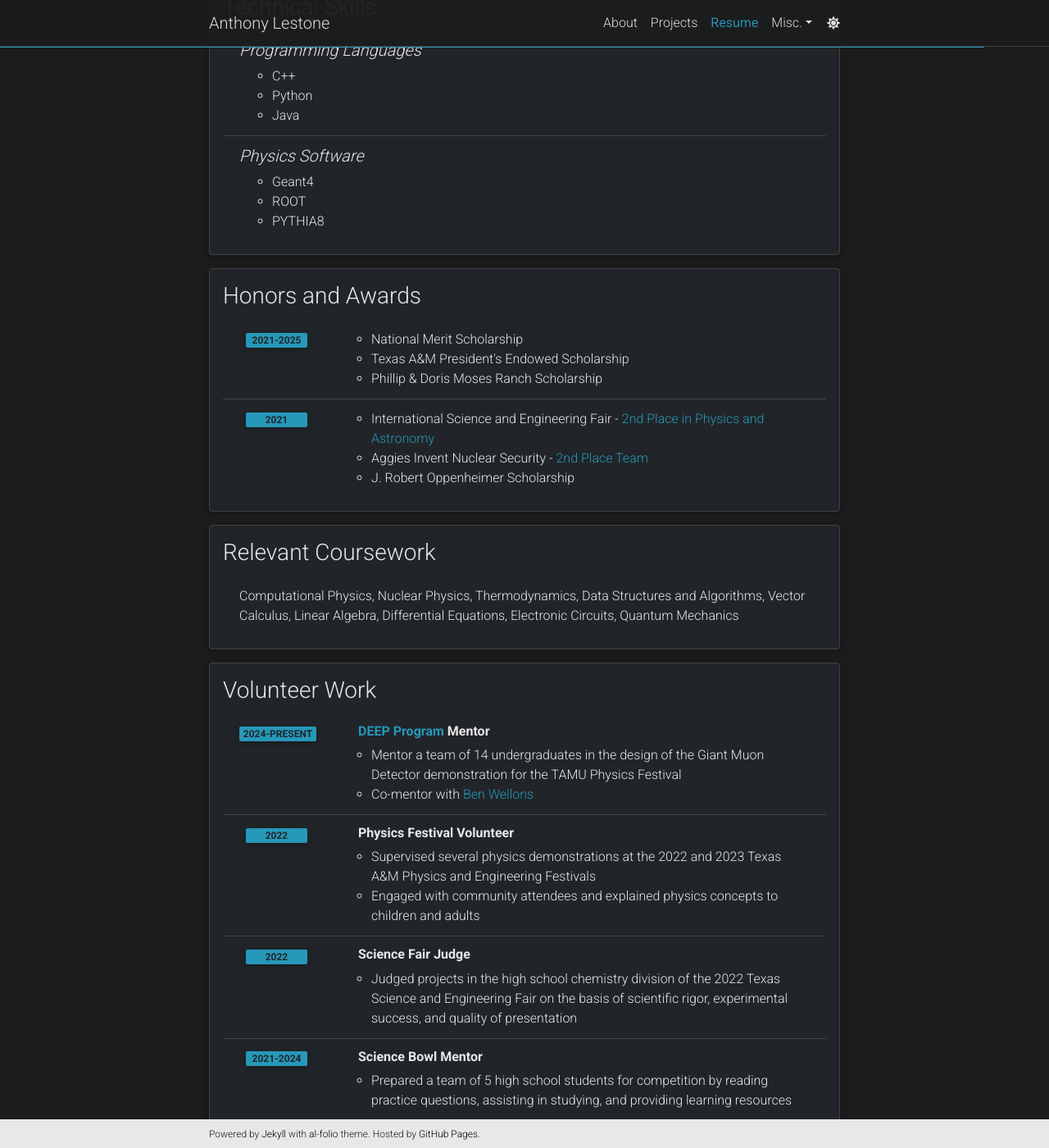
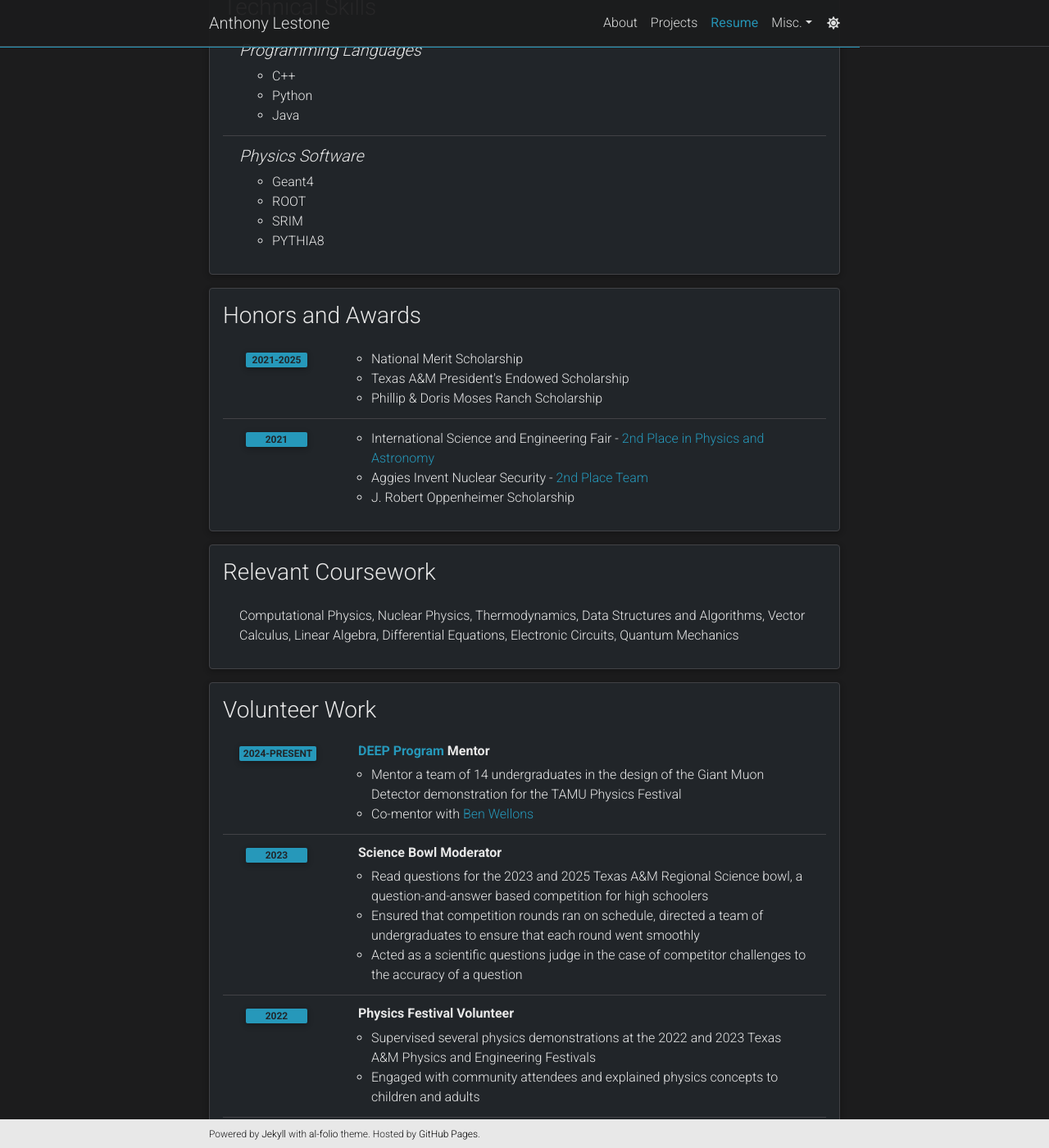
Before and after one commit to anthonylestone/anthonylestone.github.io, a Jekyll site: the page built from _pages/cv.md, in a window 1280 px wide and 1400 px high, scrolled down 1422 px. Shown: the whole window at 82% size. Built offline with Jekyll 4.4.1, drawn with Linux system fonts in a browser that asks for light colours; comment, search, counter and statistics services are not loaded; a style sheet for code colours, icons or effects is not loaded.

Commit message:
updates volunteering

```diff
--- a/_data/cv.yml
+++ b/_data/cv.yml
@@ -65,6 +65,7 @@
       items:
         - Geant4
         - ROOT
+        - SRIM
         - PYTHIA8
 
 - title: Honors and Awards
@@ -94,6 +95,12 @@
       items:
           - Mentor a team of 14 undergraduates in the design of the Giant Muon Detector demonstration for the TAMU Physics Festival
           - Co-mentor with <a href="https://www.researchgate.net/profile/Benjamin-Wellons">Ben Wellons</a>
+    - title: Science Bowl Moderator
+      year: 2023
+      items:
+        - Read questions for the 2023 and 2025 Texas A&M Regional Science bowl, a question-and-answer based competition for high schoolers
+        - Ensured that competition rounds ran on schedule, directed a team of undergraduates to ensure that each round went smoothly
+        - Acted as a scientific questions judge in the case of competitor challenges to the accuracy of a question
     - title: Physics Festival Volunteer
       year: 2022
       items:
```
